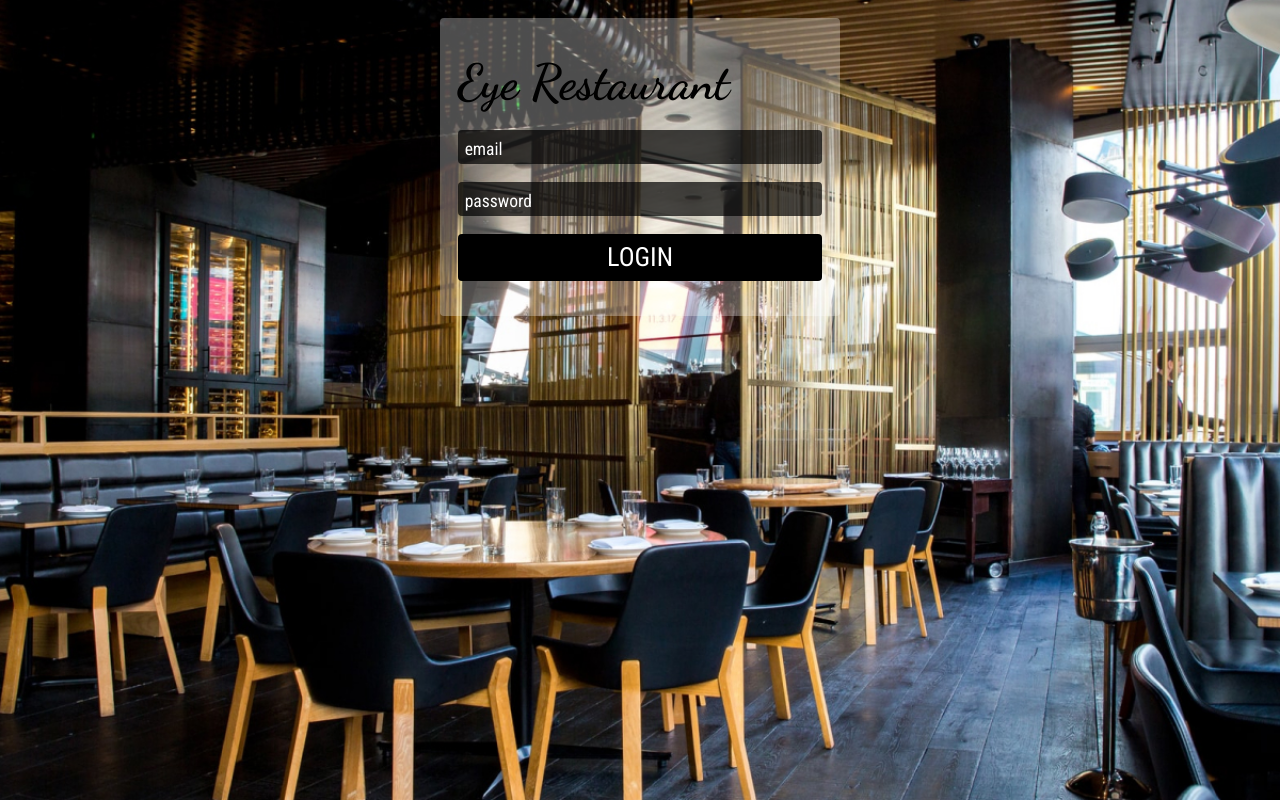
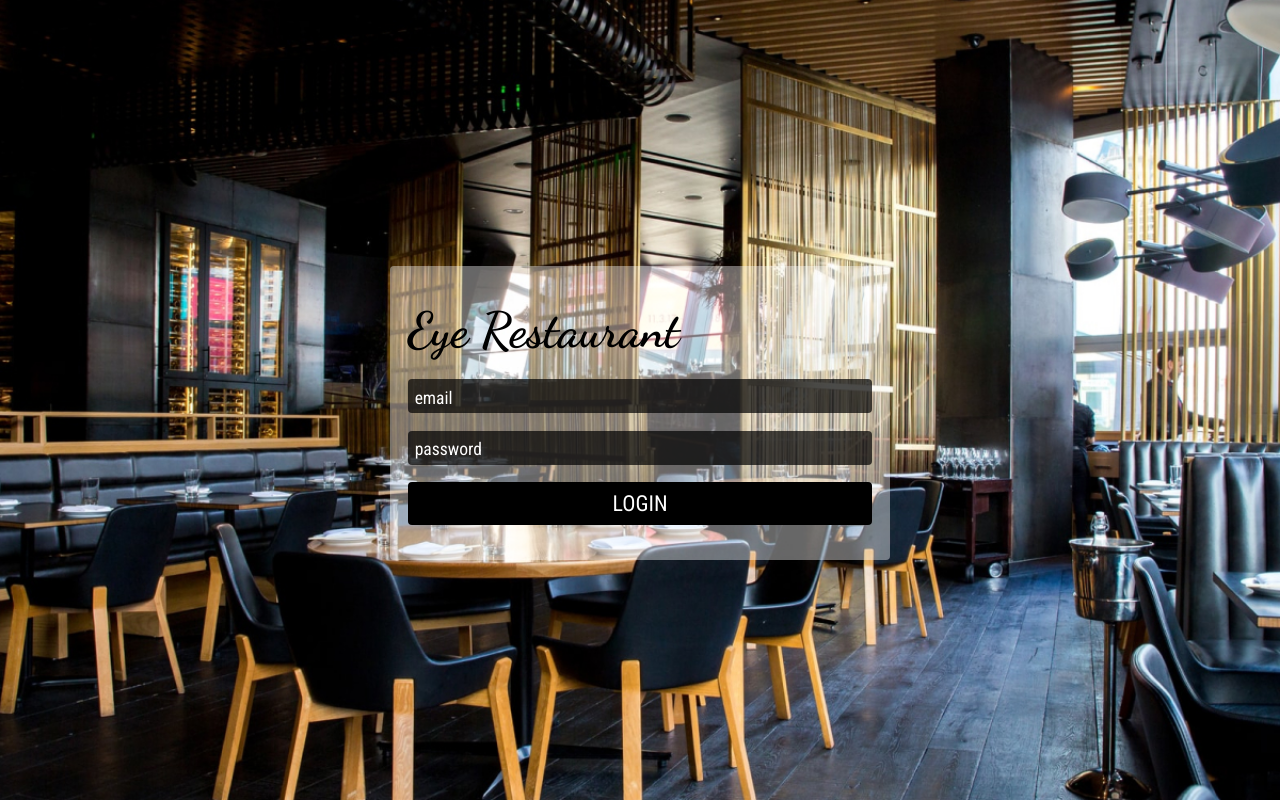
Before and after one commit to mayckol/frontend-restaurant, a React (Create React App) app: page /login in a window 1280 px wide. Built offline with nearby package versions, Linux system fonts and the light colour scheme.

Commit message:
update login styles

```diff
--- a/src/pages/Login/styles.module.css
+++ b/src/pages/Login/styles.module.css
@@ -12,30 +12,36 @@
   display: flex;
   flex-direction: column;
   align-items: center;
+  justify-content: center;
 }
 
 .container > h1:first-child {
   margin-top: 2em;
+  background-color: var(--darkness);
+  padding: 1rem 2rem;
+  border-radius: var(--default-radius);
+  text-align: center;
+  width: 500px;
 }
 
 .wrapper {
   display: flex;
   flex-direction: column;
   gap: 2em;
-  margin-top: 2em;
+  margin-top: 3em;
   padding: 4em 2em;
-  max-width: 400px;
+  max-width: 500px;
   min-height: 200px;
   border-radius: var(--default-radius);
   width: 80%;
 
-  background: rgba(255, 255, 255, 0.3);
+  background: rgba(255, 255, 255, 0.4);
 }
 
 .btnSubmit {
   margin-top: auto;
   text-transform: uppercase;
-  font-size: 2rem;
+  font-size: 1.6rem;
   padding: 1rem;
   background-color: var(--darkness);
   color: var(--whiteness);
@@ -50,9 +56,6 @@
   }
 }
 @media (min-width: 600px) {
-  .btnSubmit {
-    font-size: 3rem;
-  }
   .wrapper {
     min-height: 250px;
   }
```
